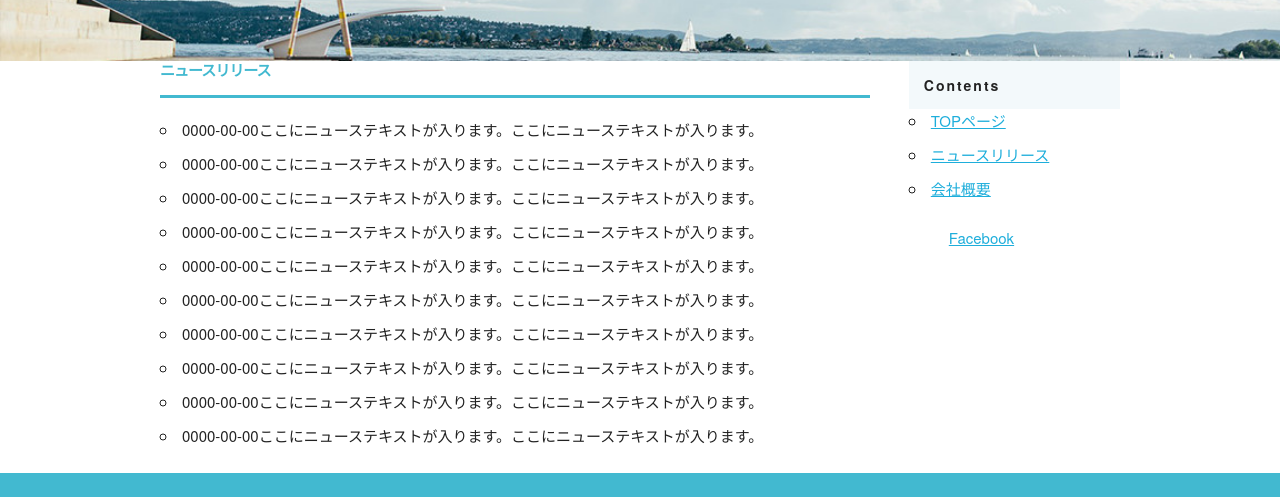
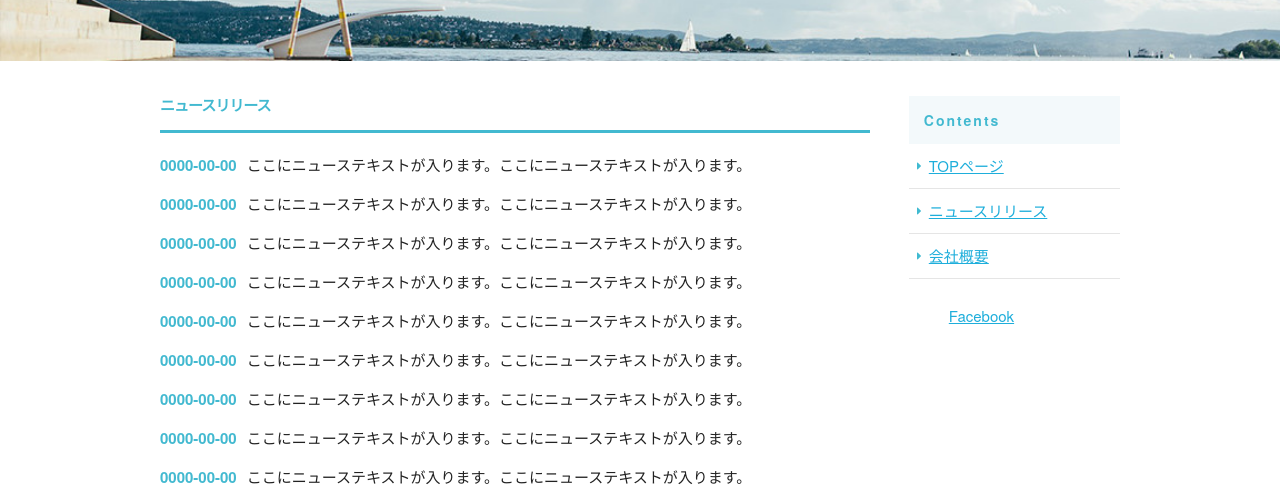
Before and after one commit to 09dr/corporate-site, a plain HTML site: page news.html in a window 1280 px wide. Shown: the part 224-721 px from the top of the page. Drawn offline with nearby package versions, Linux system fonts and the light colour scheme.

```diff
--- a/css/sample.css
+++ b/css/sample.css
@@ -389,3 +389,56 @@ h2 {
     margin: 0;
     letter-spacing: 0.2rem;
 }}
+#contents #main th, #contents #main td {
+    padding: 20px 0;
+    color: #626262;
+    font-size: 14px;
+    font-size: 1.4rem;
+}
+#contents #sidebar .pc_sidemenu li {
+    list-style: none;
+    display: block;
+    border-bottom: 1px solid #e5e5e5;
+    background-repeat: no-repeat;
+    background-position: 8px center;
+    margin-bottom: 0px;
+    padding: 10px 10px 10px 20px;
+    background-image: url(../images/news/side_arrow.png);
+    background-size: 4px 8px;
+}
+#contents #sidebar .pc_sidemenu h3 {
+    color: #42b9d0;
+    font-size: 14px;
+    font-size: 1.4rem;
+    letter-spacing: 0.2rem;
+    font-weight: bold;
+    background-color: #f3f9fb;
+    padding: 15px;
+    margin-bottom: 0px;
+}
+@media (min-width: 550px){
+#contents {
+    padding-top: 35px;
+    padding-bottom: 70px;
+}
+}
+#contents #main .news_li li span {
+    color: #42b9d0;
+    display: block;
+    font-weight: bold;
+    margin-bottom: 3px;
+}
+@media (min-width: 550px){
+#contents #main .news_li li {
+    list-style: none;
+    padding-bottom: 5px;
+}}
+li {
+    margin-bottom: 1rem;
+}
+@media (min-width: 550px){
+#contents #main .news_li li span {
+    display: inline-block;
+    margin-bottom: 0;
+    padding-right: 10px;
+}}
```
